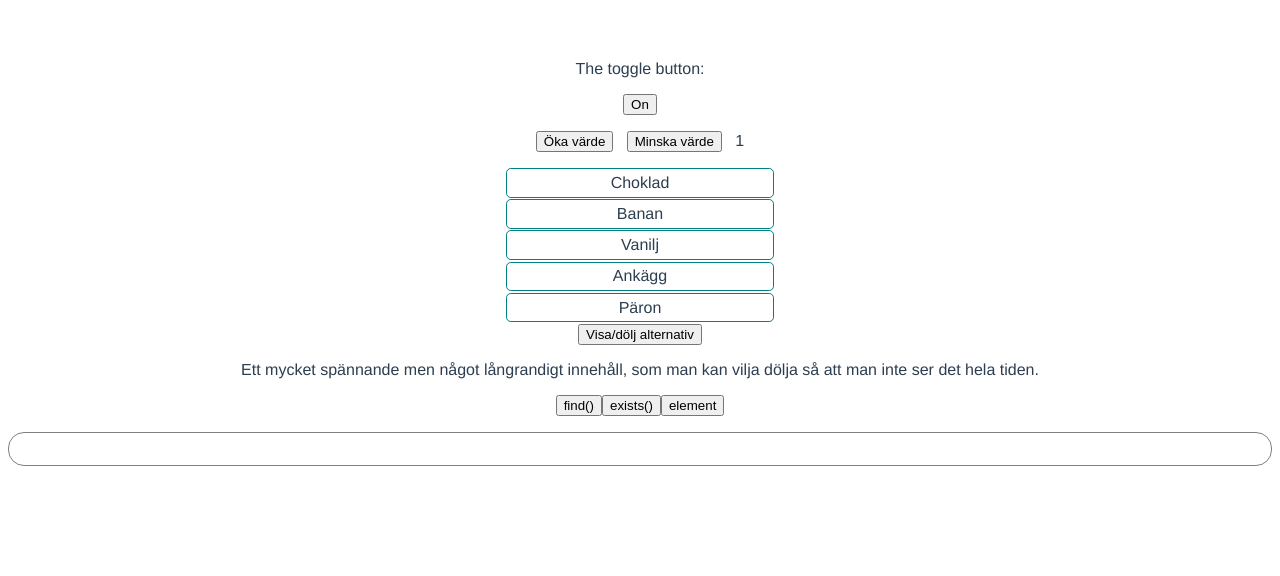
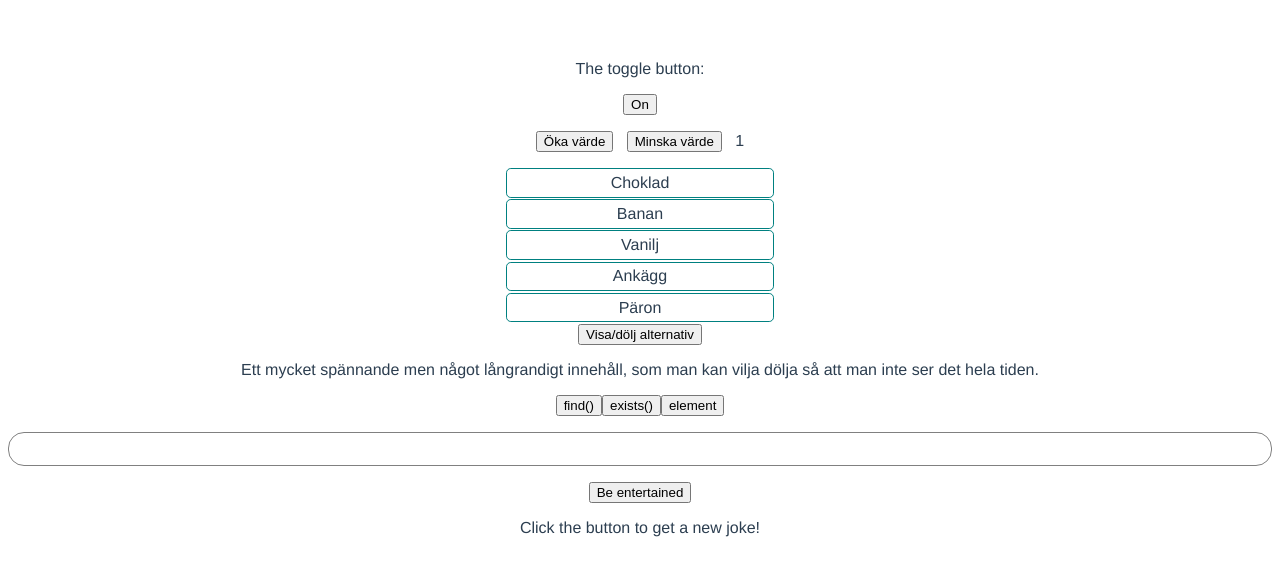
Before and after one commit to Jensen-frontend-fwk19g/plu-exercises-2, a Vue app: page / in a window 1280 px wide. Shown: the top 576 px of the page. Built offline with nearby package versions, Linux system fonts and the light colour scheme.

Commit message:
Demo fetch, complete

```diff
--- a/package.json
+++ b/package.json
@@ -22,6 +22,7 @@
     "babel-eslint": "^10.1.0",
     "eslint": "^6.7.2",
     "eslint-plugin-vue": "^7.0.0-0",
+    "jest-fetch-mock": "^3.0.3",
     "typescript": "~3.9.3",
     "vue-jest": "^5.0.0-0"
   }
--- a/src/App.vue
+++ b/src/App.vue
@@ -6,6 +6,7 @@
 		<Options></Options>
         <ShowHide></ShowHide>
         <Tabs></Tabs>
+        <Chuck></Chuck>
     </main>
 </template>
 
@@ -15,11 +16,12 @@ import Counter from './components/counter/Counter.vue'
 import Options from './components/options/Options.vue'
 import ShowHide from './components/onoff/ShowHide.vue'
 import Tabs from './components/tabs/Tabs.vue'
+import Chuck from './components/mock-ajax/Chuck.vue'
 
 export default {
     name: 'App',
     components: {
-        OnOff, Counter, Options, ShowHide, Tabs
+        OnOff, Counter, Options, ShowHide, Tabs, Chuck
     }
 }
 </script>
--- a/src/components/mock-ajax/Chuck.vue
+++ b/src/components/mock-ajax/Chuck.vue
@@ -1,8 +1,8 @@
 <template>
     <section>
-        <button> Be entertained </button>
+        <button @click="handleClick"> Be entertained </button>
 		<p>
-			Click the button to get a new joke!
+			{{ jokeText }}
 		</p>
     </section>
 </template>
@@ -10,8 +10,20 @@
 <script>
 export default {
     data: () => ({
-
-    })
+        jokeText: 'Click the button to get a new joke!'
+    }),
+    methods: {
+        async handleClick() {
+            try {
+                const response = await fetch('https://api.chucknorris.io/jokes/random');
+                const json = await response.json();
+                this.jokeText = json.value;
+            }
+            catch {
+                this.jokeText = 'Could not fetch joke, please try again.';
+            }
+        }
+    }
 }
 </script>
 
```
Also changed, not shown: 2 other files (tests, documents, lock files or other folders).
